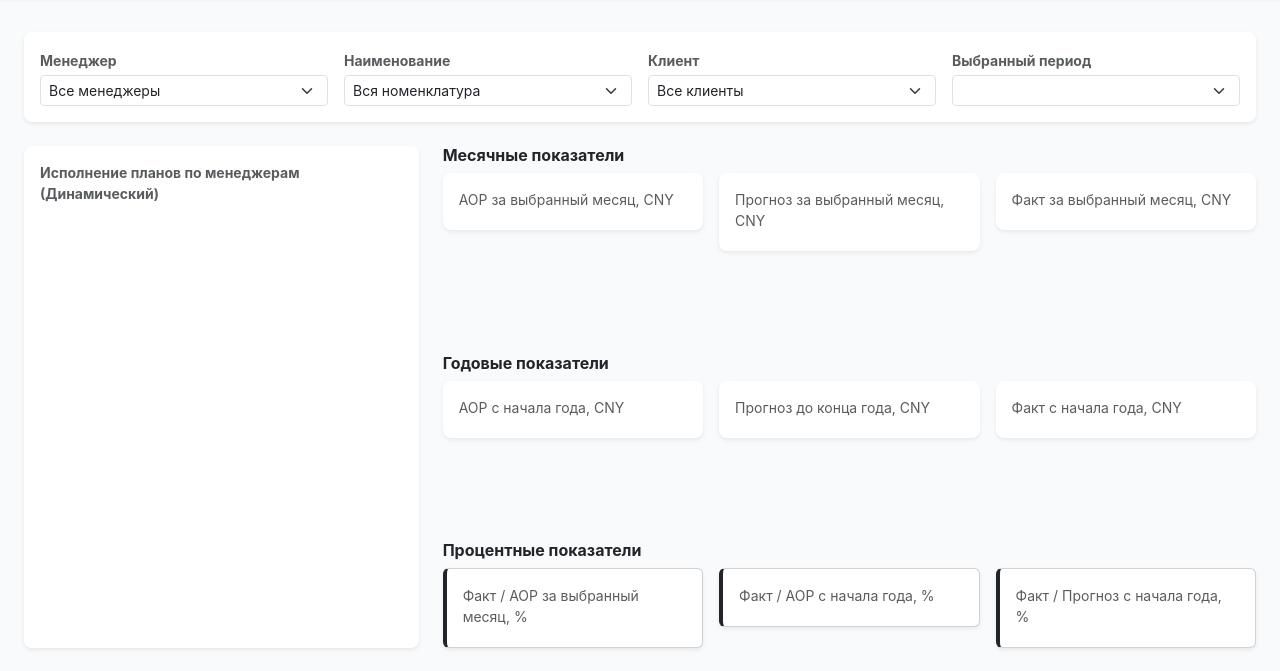
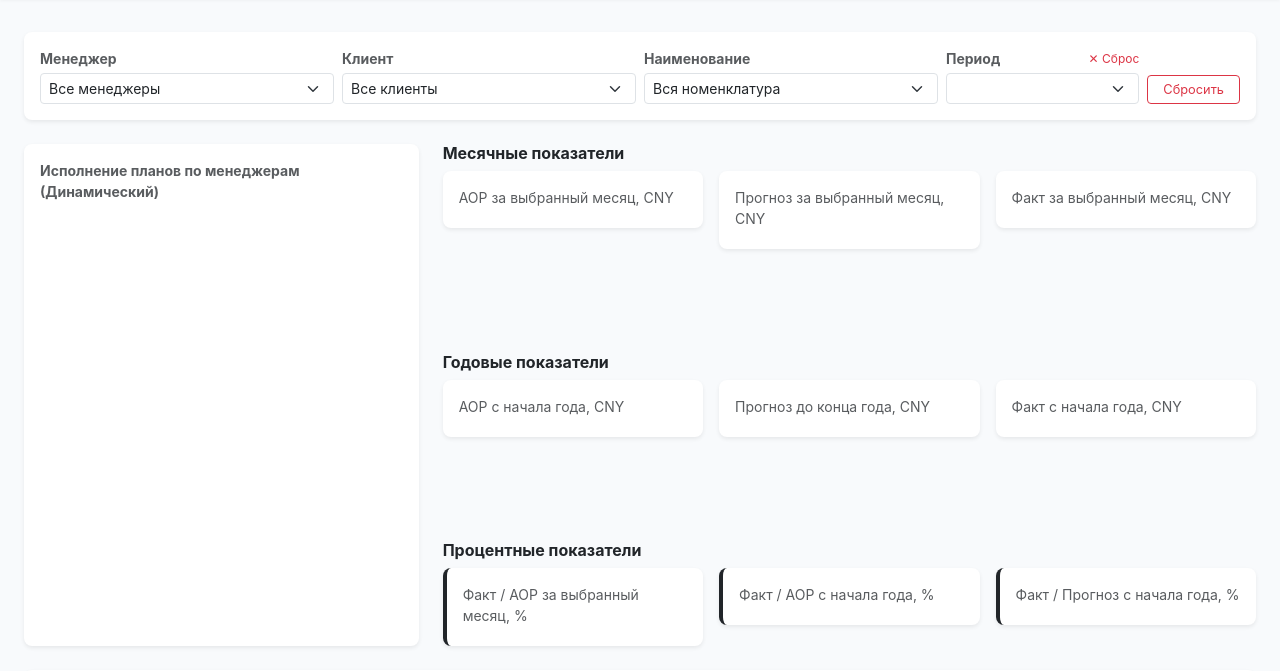
Before and after one commit to slatermacdonald6200022-cmyk/sales_platfrom, a Django app: page /dashboard/ in a window 1280 px wide. Shown: the part 60-731 px from the top of the page. Run offline with Django 5.2, Linux system fonts and the light colour scheme; a user stored in the database is signed in; lists and menus that the app fills with data are empty; a map, chart or similar area stays blank.

Commit message:
сравнение срезов рабочее 2

```diff
--- a/accounts/templates/accounts/dashboard.html
+++ b/accounts/templates/accounts/dashboard.html
@@ -8,50 +8,92 @@
     <!-- Панель селекторов фильтрации -->
     <div class="card p-3 mb-4 bg-white border-0 shadow-sm rounded-3">
         <form id="filterForm" method="get" action="{% url 'dashboard' %}">
-            <div class="row g-3">
+            <div class="row g-2 align-items-end">
+
+                <!-- 1. Менеджер -->
                 <div class="col-md-3">
-                    <label class="form-label small fw-bold text-muted mb-1">Менеджер</label>
-                    <select name="manager" class="form-select form-select-sm" onchange="this.form.submit();">
+                    <div class="d-flex justify-content-between align-items-center mb-1">
+                        <label class="form-label small fw-bold text-muted mb-0">Менеджер</label>
+                        {% if selected_manager %}
+                            <a href="javascript:void(0)" onclick="clearSingleFilter('manager')" class="text-danger small text-decoration-none" title="Очистить фильтр" style="font-size: 0.75rem;">✕ Очистить</a>
+                        {% endif %}
+                    </div>
+                    <select id="select_manager" name="manager" class="form-select form-select-sm" onchange="document.getElementById('select_client').value=''; document.getElementById('select_article').value=''; this.form.submit();">
                         <option value="">Все менеджеры</option>
                         {% for m in managers_list %}
                             <option value="{{ m }}" {% if selected_manager == m %}selected{% endif %}>{{ m }}</option>
                         {% endfor %}
                     </select>
                 </div>
+
+                <!-- 2. Клиент -->
                 <div class="col-md-3">
-                    <label class="form-label small fw-bold text-muted mb-1">Наименование</label>
-                    <select name="article" class="form-select form-select-sm" onchange="this.form.submit();">
+                    <div class="d-flex justify-content-between align-items-center mb-1">
+                        <label class="form-label small fw-bold text-muted mb-0">Клиент</label>
+                        {% if selected_client %}
+                            <a href="javascript:void(0)" onclick="clearSingleFilter('client')" class="text-danger small text-decoration-none" title="Очистить фильтр" style="font-size: 0.75rem;">✕ Очистить</a>
+                        {% endif %}
+                    </div>
+                    <select id="select_client" name="client" class="form-select form-select-sm" onchange="document.getElementById('select_article').value=''; this.form.submit();">
+                        <option value="">Все клиенты</option>
+                        {% for c in clients_list %}
+                            <option value="{{ c }}" {% if selected_client == c %}selected{% endif %}>{{ c }}</option>
+                        {% endfor %}
+                    </select>
+                </div>
+
+                <!-- 3. Товар / Артикул -->
+                <div class="col-md-3">
+                    <div class="d-flex justify-content-between align-items-center mb-1">
+                        <label class="form-label small fw-bold text-muted mb-0">Наименование</label>
+                        {% if selected_article %}
+                            <a href="javascript:void(0)" onclick="clearSingleFilter('article')" class="text-danger small text-decoration-none" title="Очистить фильтр" style="font-size: 0.75rem;">✕ Очистить</a>
+                        {% endif %}
+                    </div>
+                    <select id="select_article" name="article" class="form-select form-select-sm" onchange="this.form.submit();">
                         <option value="">Вся номенклатура</option>
                         {% for art in articles_list %}
                             <option value="{{ art }}" {% if selected_article == art %}selected{% endif %}>{{ art }}</option>
                         {% endfor %}
                     </select>
                 </div>
-                <div class="col-md-3">
-                    <label class="form-label small fw-bold text-muted mb-1">Клиент</label>
-                    <select name="client" class="form-select form-select-sm" onchange="this.form.submit();">
-                        <option value="">Все клиенты</option>
-                        {% for c in clients_list %}
-                            <option value="{{ c }}" {% if selected_client == c %}selected{% endif %}>{{ c }}</option>
-                        {% endfor %}
-                    </select>
-                </div>
-                <div class="col-md-3">
-                    <label class="form-label small fw-bold text-muted mb-1">Выбранный период</label>
-                    <select name="period" class="form-select form-select-sm" onchange="this.form.submit();">
+
+                <!-- 4. Период -->
+                <div class="col-md-2">
+                    <div class="d-flex justify-content-between align-items-center mb-1">
+                        <label class="form-label small fw-bold text-muted mb-0">Период</label>
+                        {% if selected_period != 'current_year' %}
+                            <a href="javascript:void(0)" onclick="clearPeriodFilter()" class="text-danger small text-decoration-none" title="Сбросить период" style="font-size: 0.75rem;">✕ Сброс</a>
+                        {% endif %}
+                    </div>
+                    <select id="select_period" name="period" class="form-select form-select-sm" onchange="this.form.submit();">
                         {% for p_val, p_name in periods_options %}
                             <option value="{{ p_val }}" {% if selected_period == p_val %}selected{% endif %}>{{ p_name }}</option>
                         {% endfor %}
                     </select>
                 </div>
+
+                <!-- 5. Кнопка сброса всех фильтров -->
+                <div class="col-md-1">
+                    {% if selected_manager or selected_article or selected_client or selected_period != 'current_year' %}
+                        <a href="{% url 'dashboard' %}" class="btn btn-outline-danger btn-sm w-100 py-1" style="font-size: 0.8rem;">
+                            Сбросить
+                        </a>
+                    {% else %}
+                        <button type="button" class="btn btn-outline-secondary btn-sm w-100 py-1 text-muted" disabled style="font-size: 0.8rem; opacity: 0.5;">
+                            Сбросить
+                        </button>
+                    {% endif %}
+                </div>
+
             </div>
         </form>
     </div>
 
-    <!-- ВЕРХНИЙ БЛОК: Динамический график по менеджерам (слева) + 9 Карточек KPI (справа) -->
+    <!-- ВЕРХНИЙ БЛОК: Динамический график (слева) + 9 Карточек KPI (справа) -->
     <div class="row g-4 mb-4">
 
-        <!-- Слева: Динамический график по выбранным менеджерам -->
+        <!-- Слева: Динамический график по менеджерам -->
         <div class="col-lg-4">
             <div class="card p-3 bg-white border-0 shadow-sm rounded-3 h-100 d-flex flex-column">
                 <div class="small fw-bold text-muted mb-2">Исполнение планов по менеджерам (Динамический)</div>
@@ -115,24 +157,24 @@
                     </div>
                 </div>
 
-                <!-- 3. Процентные показатели с цветовым градиентом -->
+                <!-- 3. Процентные показатели -->
                 <div>
                     <h6 class="fw-bold mb-2 text-dark">Процентные показатели</h6>
                     <div class="row g-3">
                         <div class="col-md-4">
-                            <div class="card p-3 shadow-sm bg-white" style="border-left: 4px solid {{ kpi.color_month_aop }};">
+                            <div class="card p-3 bg-white border-0 shadow-sm rounded-3" style="border-left: 4px solid {{ kpi.color_month_aop }} !important;">
                                 <div class="text-muted small mb-1">Факт / AOP за выбранный месяц, %</div>
                                 <div class="fs-4 fw-bold" style="color: {{ kpi.color_month_aop }};">{{ kpi.pct_month_aop }}</div>
                             </div>
                         </div>
                         <div class="col-md-4">
-                            <div class="card p-3 shadow-sm bg-white" style="border-left: 4px solid {{ kpi.color_ytd_aop }};">
+                            <div class="card p-3 bg-white border-0 shadow-sm rounded-3" style="border-left: 4px solid {{ kpi.color_ytd_aop }} !important;">
                                 <div class="text-muted small mb-1">Факт / AOP с начала года, %</div>
                                 <div class="fs-4 fw-bold" style="color: {{ kpi.color_ytd_aop }};">{{ kpi.pct_ytd_aop }}</div>
                             </div>
                         </div>
                         <div class="col-md-4">
-                            <div class="card p-3 shadow-sm bg-white" style="border-left: 4px solid {{ kpi.color_ytd_forecast }};">
+                            <div class="card p-3 bg-white border-0 shadow-sm rounded-3" style="border-left: 4px solid {{ kpi.color_ytd_forecast }} !important;">
                                 <div class="text-muted small mb-1">Факт / Прогноз с начала года, %</div>
                                 <div class="fs-4 fw-bold" style="color: {{ kpi.color_ytd_forecast }};">{{ kpi.pct_ytd_forecast }}</div>
                             </div>
@@ -161,10 +203,32 @@
 
 </div>
 
-<!-- Скрипт инициализации графиков Chart.js -->
+<!-- Инициализация Chart.js и функций сброса -->
 <script src="https://cdn.jsdelivr.net/npm/chart.js"></script>
 <script>
-    // 1. Верхний динамический график по менеджерам
+    function clearSingleFilter(filterName) {
+        const el = document.getElementById('select_' + filterName);
+        if (el) {
+            el.value = '';
+            if (filterName === 'manager') {
+                document.getElementById('select_client').value = '';
+                document.getElementById('select_article').value = '';
+            } else if (filterName === 'client') {
+                document.getElementById('select_article').value = '';
+            }
+            document.getElementById('filterForm').submit();
+        }
+    }
+
+    function clearPeriodFilter() {
+        const el = document.getElementById('select_period');
+        if (el) {
+            el.value = 'current_year';
+            document.getElementById('filterForm').submit();
+        }
+    }
+
+    // 1. Верхний динамический график
     const ctxDyn = document.getElementById('dynamicManagersChart').getContext('2d');
     new Chart(ctxDyn, {
         type: 'bar',
@@ -174,7 +238,7 @@
                 {
                     label: 'AOP, CNY',
                     data: {{ dyn_aop|safe }},
-                    backgroundColor: '#7dd3fc', // Голубой
+                    backgroundColor: '#7dd3fc',
                     borderRadius: 3,
                     barPercentage: 0.8,
                     categoryPercentage: 0.8
@@ -182,7 +246,7 @@
                 {
                     label: 'Прогноз, CNY',
                     data: {{ dyn_forecast|safe }},
-                    backgroundColor: '#94a3b8', // Серо-голубой
+                    backgroundColor: '#94a3b8',
                     borderRadius: 3,
                     barPercentage: 0.8,
                     categoryPercentage: 0.8
@@ -190,7 +254,7 @@
                 {
                     label: 'Факт, CNY',
                     data: {{ dyn_fact|safe }},
-                    backgroundColor: '#78716c', // Графитово-коричневый
+                    backgroundColor: '#78716c',
                     borderRadius: 3,
                     barPercentage: 0.8,
                     categoryPercentage: 0.8
@@ -219,7 +283,7 @@
         }
     });
 
-    // 2. Нижний статичный график по 12 месяцам компании
+    // 2. Нижний статичный график
     const ctxStatic = document.getElementById('staticMonthsChart').getContext('2d');
     new Chart(ctxStatic, {
         type: 'bar',
--- a/accounts/views.py
+++ b/accounts/views.py
@@ -14,6 +14,7 @@ FINAL_DIR = DATA_DIR / "processed" / "final"
 
 
 def get_latest_final_file():
+    """Находит самый свежий файл витрины FINAL_SALES_FACT_TABLE.xlsx."""
     if not FINAL_DIR.exists():
         return None
     final_files = sorted(list(FINAL_DIR.glob("**/FINAL_SALES_FACT_TABLE.xlsx")), reverse=True)
@@ -21,27 +22,35 @@ def get_latest_final_file():
 
 
 def format_currency(val):
+    """Форматирует денежные показатели в юанях."""
     if val is None or np.isnan(val) or val == 0:
-        return "0,00"
-    return f"{val:,.2f}".replace(",", " ").replace(".", ",")
+        return "0 ¥"
+    return f"{val:,.0f}".replace(",", " ") + " ¥"
+
+
+def format_percent(val):
+    """Форматирует процентные показатели."""
+    if val is None or np.isnan(val) or val == 0:
+        return "0.0%"
+    return f"{val:.1f}%"
 
 
 def get_percent_color(pct):
-    """Цветовой градиент для процентов выполнения."""
+    """Цветовая шкала для процентов."""
     if pct is None or np.isnan(pct):
         return "#64748b"
     if pct >= 130:
-        return "#0f5132"  # Насыщенный темно-зеленый
+        return "#0f5132"
     elif pct >= 100:
-        return "#198754"  # Зеленый
+        return "#198754"
     elif pct >= 90:
-        return "#84cc16"  # Лаймовый
+        return "#84cc16"
     elif pct >= 75:
-        return "#eab308"  # Желтый
+        return "#eab308"
     elif pct >= 50:
-        return "#f97316"  # Оранжевый
+        return "#f97316"
     else:
-        return "#dc2626"  # Красный
+        return "#dc2626"
 
 
 def login_view(request):
@@ -68,10 +77,6 @@ def logout_view(request):
 def home_view(request):
     return render(request, 'accounts/home.html')
 
-@login_required
-def readiness_view(request):
-    """При переходе на этап готовности сразу открываем страницу с прогресс-баром и предпросмотром."""
-    return redirect('processing_page')
 
 @login_required
 def profile_view(request):
@@ -101,7 +106,7 @@ def dashboard_view(request):
     if not latest_file or not latest_file.exists():
         return render(request, 'accounts/dashboard.html', {
             'has_data': False,
-            'message': 'Витрина данных еще не сформирована. Выполните обработку на Шаге 2.'
+            'message': 'Витрина данных еще не сформирована. Выполните слияние на Шаге 2.'
         })
 
     try:
@@ -112,6 +117,7 @@ def dashboard_view(request):
             'message': f'Ошибка при чтении витрины данных: {str(e)}'
         })
 
+    # Приведение типов числовых столбцов
     for num_col in ['AOP, CNY', 'Прогноз, CNY', 'Факт, CNY', 'AOP, шт', 'Прогноз, шт', 'Факт, шт']:
         if num_col in df.columns:
             df[num_col] = pd.to_numeric(df[num_col], errors='coerce').fillna(0.0)
@@ -121,19 +127,49 @@ def dashboard_view(request):
     if 'Номер месяца' in df.columns:
         df['Номер месяца'] = pd.to_numeric(df['Номер месяца'], errors='coerce').fillna(1).astype(int)
 
+    # Ограничение видимости для обычного менеджера
     if not is_admin and manager_name and 'Менеджер' in df.columns:
         df = df[df['Менеджер'].astype(str).str.contains(manager_name, case=False, na=False)]
 
+    # Параметры из GET-запроса
+    selected_manager = request.GET.get('manager', '')
+    selected_article = request.GET.get('article', '')
+    selected_client = request.GET.get('client', '')
+    selected_period = request.GET.get('period', 'current_year')
+
+    # -------------------------------------------------------------
+    # СОЗАВИСИМЫЕ СПИСКИ ДЛЯ СЕЛЕКТОРОВ
+    # -------------------------------------------------------------
+    # 1. Менеджеры
     managers_list = sorted([str(m) for m in df['Менеджер'].dropna().unique() if str(m).strip()]) if 'Менеджер' in df.columns else []
-    clients_list = sorted([str(c) for c in df['Клиент'].dropna().unique() if str(c).strip()]) if 'Клиент' in df.columns else []
 
-    if 'Наименование' in df.columns and df['Наименование'].notna().any():
-        articles_list = sorted([str(a) for a in df['Наименование'].dropna().unique() if str(a).strip()])
-    elif 'Артикул' in df.columns:
-        articles_list = sorted([str(a) for a in df['Артикул'].dropna().unique() if str(a).strip()])
+    # 2. Срез по менеджеру
+    mgr_df = df.copy()
+    if selected_manager:
+        mgr_df = mgr_df[mgr_df['Менеджер'] == selected_manager]
+
+    # 3. Клиенты: все клиенты менеджера (не сужаются по выбранному товару)
+    clients_list = sorted([str(c) for c in mgr_df['Клиент'].dropna().unique() if str(c).strip()]) if 'Клиент' in mgr_df.columns else []
+
+    # 4. Товары: товары менеджера, но если выбран клиент — только товары этого клиента
+    art_df = mgr_df.copy()
+    if selected_client:
+        art_df = art_df[art_df['Клиент'] == selected_client]
+
+    if 'Наименование' in art_df.columns and art_df['Наименование'].notna().any():
+        articles_list = sorted([str(a) for a in art_df['Наименование'].dropna().unique() if str(a).strip()])
+    elif 'Артикул' in art_df.columns:
+        articles_list = sorted([str(a) for a in art_df['Артикул'].dropna().unique() if str(a).strip()])
     else:
         articles_list = []
 
+    # Сброс невалидных параметров
+    if selected_client and selected_client not in clients_list:
+        selected_client = ''
+    if selected_article and selected_article not in articles_list:
+        selected_article = ''
+
+    # 5. Периоды
     available_years = sorted(df['Год'].dropna().unique().astype(int).tolist())
     periods_options = [
         ('current_year', 'Весь 2026 год (Текущий)'),
@@ -149,11 +185,9 @@ def dashboard_view(request):
         m_name = prow['Месяц'] if pd.notna(prow['Месяц']) else f"Месяц {m_num}"
         periods_options.append((f"month_{y}_{m_num:02d}", f"{m_name} {y}"))
 
-    selected_manager = request.GET.get('manager', '')
-    selected_article = request.GET.get('article', '')
-    selected_client = request.GET.get('client', '')
-    selected_period = request.GET.get('period', 'current_year')
-
+    # -------------------------------------------------------------
+    # РАСЧЕТ ДАННЫХ ДЛЯ KPI И ГРАФИКОВ
+    # -------------------------------------------------------------
     target_year = 2026
     target_month = 5
 
@@ -211,31 +245,31 @@ def dashboard_view(request):
     m_forecast = float(f_month_slice['Прогноз, CNY'].sum())
     m_fact = float(f_month_slice['Факт, CNY'].sum())
 
-    y_aop = float(f_ytd_slice['AOP, CNY'].sum())
-    y_full_forecast = float(f_year_slice['Прогноз, CNY'].sum())
-    y_fact = float(f_ytd_slice['Факт, CNY'].sum())
+    ytd_aop = float(f_ytd_slice['AOP, CNY'].sum())
+    full_year_forecast = float(f_year_slice['Прогноз, CNY'].sum())
+    ytd_fact = float(f_ytd_slice['Факт, CNY'].sum())
 
-    pct_month_aop = round((m_fact / m_aop * 100), 2) if m_aop > 0 else 0.0
-    pct_ytd_aop = round((y_fact / y_aop * 100), 2) if y_aop > 0 else 0.0
+    pct_month_aop = (m_fact / m_aop * 100) if m_aop > 0 else 0.0
+    pct_ytd_aop = (ytd_fact / ytd_aop * 100) if ytd_aop > 0 else 0.0
     ytd_forecast_sum = float(f_ytd_slice['Прогноз, CNY'].sum())
-    pct_ytd_forecast = round((y_fact / ytd_forecast_sum * 100), 2) if ytd_forecast_sum > 0 else 0.0
+    pct_ytd_forecast = (ytd_fact / ytd_forecast_sum * 100) if ytd_forecast_sum > 0 else 0.0
 
     kpi = {
         'month_aop': format_currency(m_aop),
         'month_forecast': format_currency(m_forecast),
         'month_fact': format_currency(m_fact),
-        'ytd_aop': format_currency(y_aop),
-        'full_year_forecast': format_currency(y_full_forecast),
-        'ytd_fact': format_currency(y_fact),
-        'pct_month_aop': f"{pct_month_aop:.2f}".replace('.', ','),
-        'pct_ytd_aop': f"{pct_ytd_aop:.2f}".replace('.', ','),
-        'pct_ytd_forecast': f"{pct_ytd_forecast:.2f}".replace('.', ','),
+        'ytd_aop': format_currency(ytd_aop),
+        'full_year_forecast': format_currency(full_year_forecast),
+        'ytd_fact': format_currency(ytd_fact),
+        'pct_month_aop': format_percent(pct_month_aop),
+        'pct_ytd_aop': format_percent(pct_ytd_aop),
+        'pct_ytd_forecast': format_percent(pct_ytd_forecast),
         'color_month_aop': get_percent_color(pct_month_aop),
         'color_ytd_aop': get_percent_color(pct_ytd_aop),
         'color_ytd_forecast': get_percent_color(pct_ytd_forecast),
     }
 
-    # 2. ВЕРХНИЙ ДИНАМИЧЕСКИЙ ГРАФИК ПО МЕНЕДЖЕРАМ
+    # 2. Верхний динамический график (по менеджерам)
     dyn_managers = []
     dyn_aop = []
     dyn_forecast = []
@@ -254,7 +288,7 @@ def dashboard_view(request):
             dyn_forecast.append(round(float(r['Прогноз, CNY']), 2))
             dyn_fact.append(round(float(r['Факт, CNY']), 2))
 
-    # 3. НИЖНИЙ СТАТИЧНЫЙ ГРАФИК ПО МЕСЯЦАМ КОМПАНИИ
+    # 3. Нижний статичный график (по 12 месяцам компании)
     static_month_labels = [
         "01 Январь", "02 Февраль", "03 Март", "04 Апрель", "05 Май", "06 Июнь",
         "07 Июль", "08 Август", "09 Сентябрь", "10 Октябрь", "11 Ноябрь", "12 Декабрь"
--- a/uploads/templates/uploads/compare.html
+++ b/uploads/templates/uploads/compare.html
@@ -193,7 +193,6 @@ function sortTable(columnIndex, type) {
         }
     });
 
-    // Очищаем и заново вставляем отсортированные строки
     tbody.innerHTML = "";
     rows.forEach(r => tbody.appendChild(r));
 }
```
